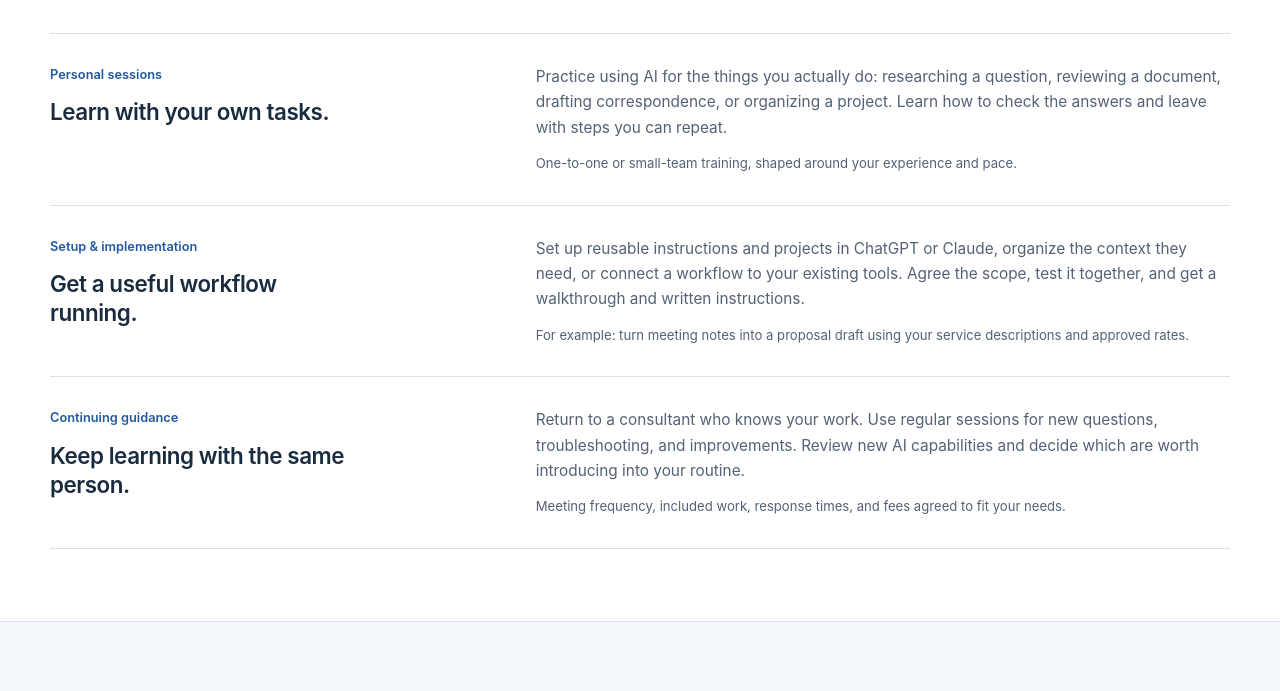
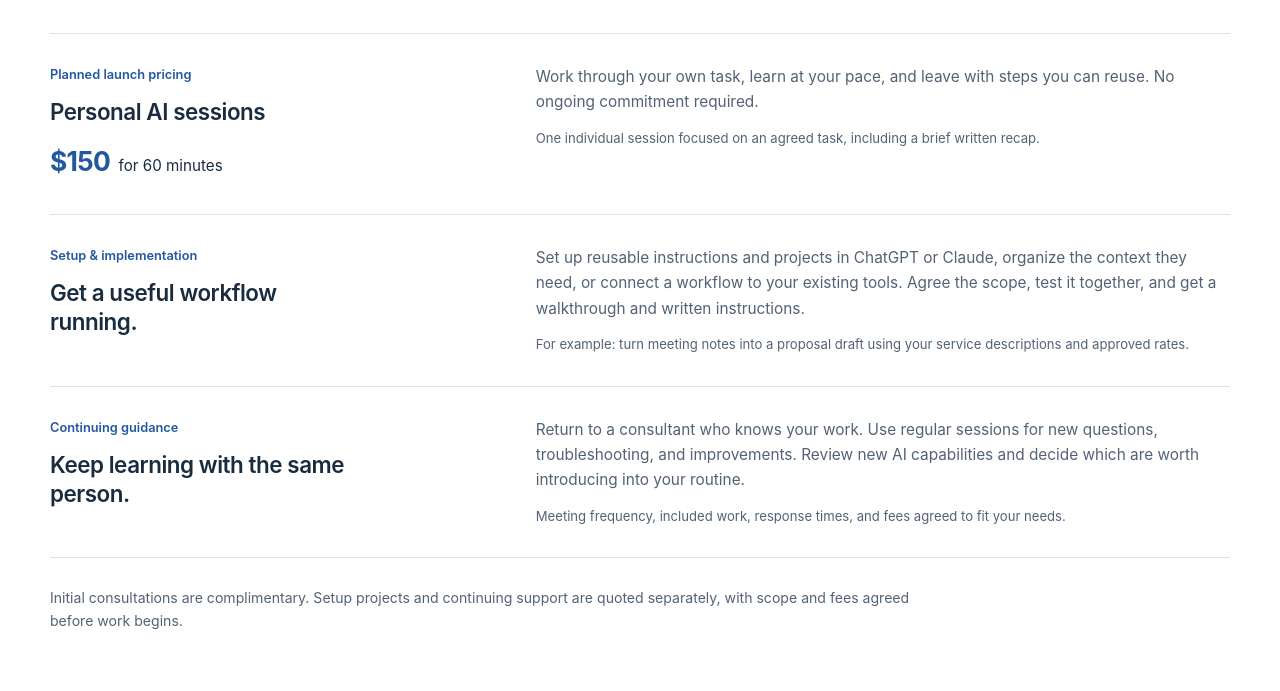
Before and after one commit to firstcharter-ai/firstcharter.ai, a website: page public/index.html in a window 1280 px wide. Shown: the part 913-1604 px from the top of the page. Drawn offline with Linux system fonts and the light colour scheme.

Commit message:
update: website -- publish planned personal session pricing

```diff
--- a/public/index.html
+++ b/public/index.html
@@ -103,21 +103,20 @@
           </p>
         </div>
         <div class="service-list">
-          <article class="service-row">
+          <article class="service-row session-offer">
             <div>
-              <p class="service-type">Personal sessions</p>
-              <h3>Learn with your own tasks.</h3>
+              <p class="service-type">Planned launch pricing</p>
+              <h3>Personal AI sessions</h3>
+              <p class="session-price"><strong>$150</strong> for 60 minutes</p>
             </div>
             <div>
               <p>
-                Practice using AI for the things you actually do: researching a
-                question, reviewing a document, drafting correspondence, or
-                organizing a project. Learn how to check the answers and leave
-                with steps you can repeat.
+                Work through your own task, learn at your pace, and leave with
+                steps you can reuse. No ongoing commitment required.
               </p>
               <p class="service-detail">
-                One-to-one or small-team training, shaped around your experience
-                and pace.
+                One individual session focused on an agreed task, including a
+                brief written recap.
               </p>
             </div>
           </article>
@@ -158,6 +157,11 @@
             </div>
           </article>
         </div>
+        <p class="section-note">
+          Initial consultations are complimentary. Setup projects and continuing
+          support are quoted separately, with scope and fees agreed before work
+          begins.
+        </p>
       </section>
       <section class="tint">
         <div class="section wrap" id="demos">
@@ -249,10 +253,10 @@
           <details>
             <summary>How will pricing work?</summary>
             <p>
-              Sessions, setup projects, and continuing support will be quoted to
-              match your needs. The quote will explain what’s included, any
-              preparation or follow-up, and separate software costs. Additional
-              work requires agreement first.
+              The planned launch price is $150 for a 60-minute personal AI
+              session, including a brief written recap. Setup projects, team
+              training, and continuing support are quoted separately. Any
+              additional work and software costs are agreed before you commit.
             </p>
           </details>
           <details>
--- a/public/styles.css
+++ b/public/styles.css
@@ -617,3 +617,16 @@ textarea {
     padding-block: 44px 55px;
   }
 }
+
+.service-row p.session-price {
+  margin-top: 14px;
+  color: var(--ink);
+  font-size: 0.95rem;
+}
+.session-price strong {
+  color: var(--blue);
+  font-size: 1.65rem;
+  letter-spacing: -0.025em;
+  margin-right: 4px;
+  font-weight: 650;
+}
```
Also changed, not shown: README.md.
